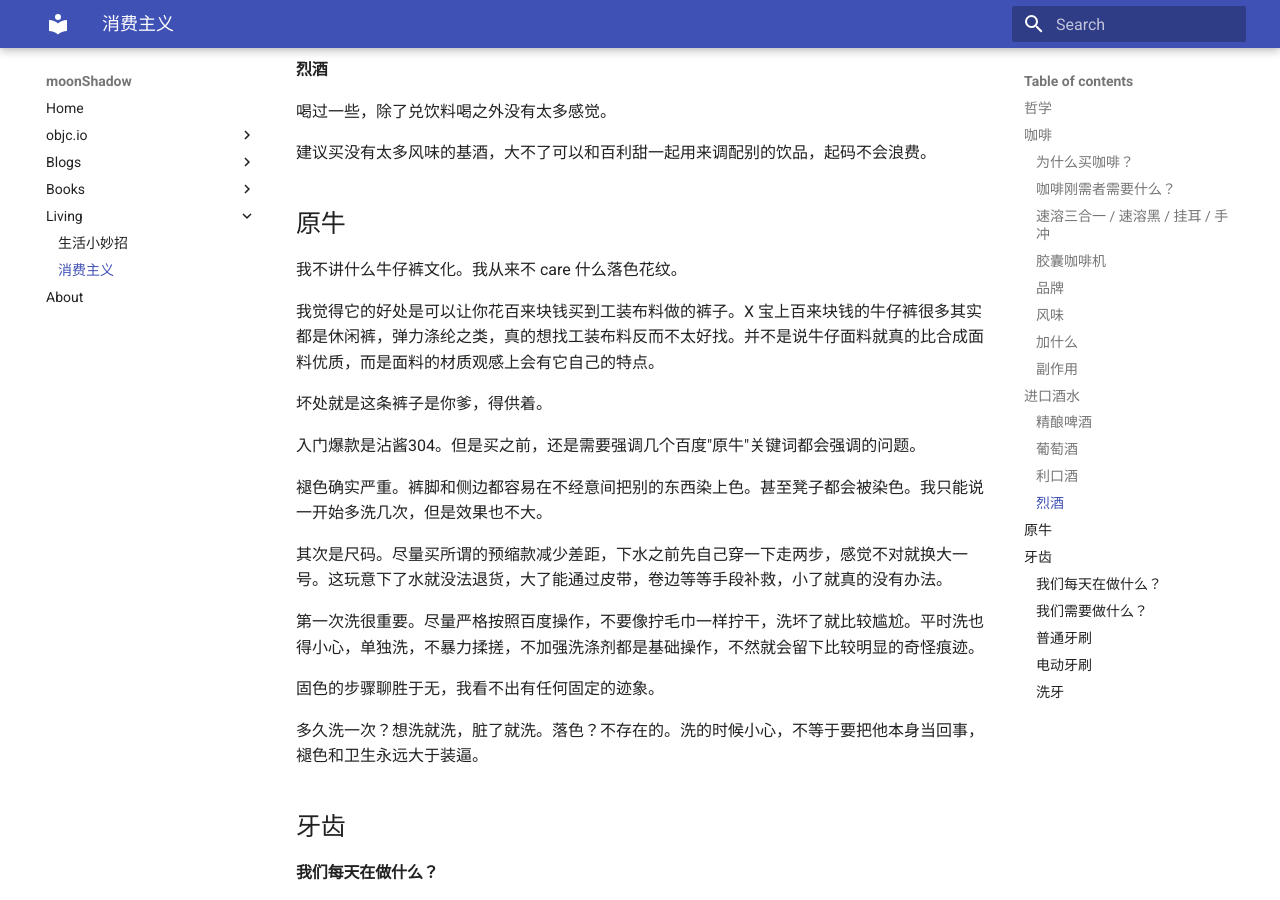
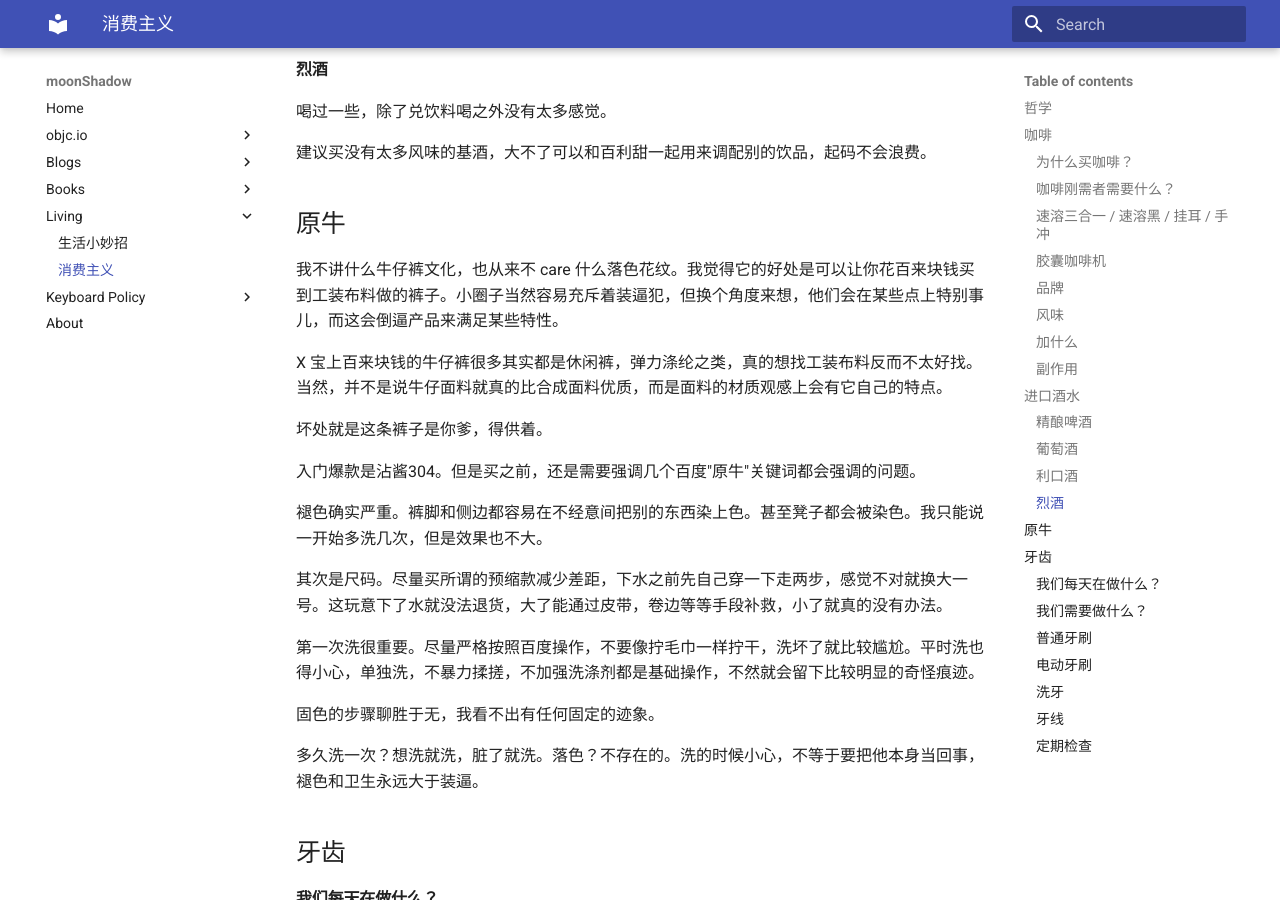
Before and after one commit to darkThanBlack/darkThanBlack.github.io, an MkDocs documentation site: the page built from docs/living/spend-money.md, in a window 1280 px wide and 900 px high, scrolled down 4401 px. Built offline with MkDocs 1.6.1 and Material for MkDocs 9.7.7, drawn with Linux system fonts in a browser that asks for light colours; some of the changed text lies outside the part shown.

Commit message:
[feat] kp

```diff
--- a/docs/living/spend-money.md
+++ b/docs/living/spend-money.md
@@ -148,9 +148,9 @@
 
 ## 原牛
 
-我不讲什么牛仔裤文化。我从来不 care 什么落色花纹。
+我不讲什么牛仔裤文化，也从来不 care 什么落色花纹。我觉得它的好处是可以让你花百来块钱买到工装布料做的裤子。小圈子当然容易充斥着装逼犯，但换个角度来想，他们会在某些点上特别事儿，而这会倒逼产品来满足某些特性。
 
-我觉得它的好处是可以让你花百来块钱买到工装布料做的裤子。X 宝上百来块钱的牛仔裤很多其实都是休闲裤，弹力涤纶之类，真的想找工装布料反而不太好找。并不是说牛仔面料就真的比合成面料优质，而是面料的材质观感上会有它自己的特点。
+X 宝上百来块钱的牛仔裤很多其实都是休闲裤，弹力涤纶之类，真的想找工装布料反而不太好找。当然，并不是说牛仔面料就真的比合成面料优质，而是面料的材质观感上会有它自己的特点。
 
 坏处就是这条裤子是你爹，得供着。
 
@@ -195,3 +195,17 @@
 #### 洗牙
 
 不管怎么说，最后一步的抛光行为本质上还是挺伤牙齿的。我总共就洗过一次牙，主要是为了去掉牙齿根部的咖啡渍。如果养护方法和平时习惯不调整的话，过不了多久牙齿还是会变回原先的样子。不少人洗完之后一嘴血，我倒是一点血没出。
+
+#### 牙线
+
+医生会说这是判断横龋齿的好工具，如果拉扯的时候有阻滞感，被勾住或者开线，证明横向有洞。
+
+牙缝比较紧的话，嵌入的时候注意不要过头，很容易出血。
+
+#### 定期检查
+
+大医院的挂号费很便宜。如果要进行补牙，拔牙等操作，并且我个人更倾向公立大医院，虽然牙科也是创收部门，但是专科医院只要有机会就会推荐你去做，最好换家医院，多问几个医生，最大程度地处理可做可不做的情况。
+
+如果要做简单的检查，或者洗牙等基础操作，那我更倾向私立/专科医院。他们一定会努力地在你的牙上找出一切可能的问题，并推荐你做手术。
+
+就我个人的经历来说，我在专科医院查出一个门牙中缝的浅横龋洞，并被推荐补牙。于是我跑到另一家公立医院，挂了两次号。
--- a/mkdocs.yml
+++ b/mkdocs.yml
@@ -19,6 +19,8 @@
     - 'Living':
         - '生活小妙招': 'living/tips.md'
         - '消费主义': 'living/spend-money.md'
+    - 'Keyboard Policy':
+        - '键政': 'keyboard-policy/keyboard-policy.md'
     - 'About': 'about.md'
 
 theme:
```
Also changed, not shown: docs/keyboard-policy/keyboard-policy.md (added, +3 -0 lines).
